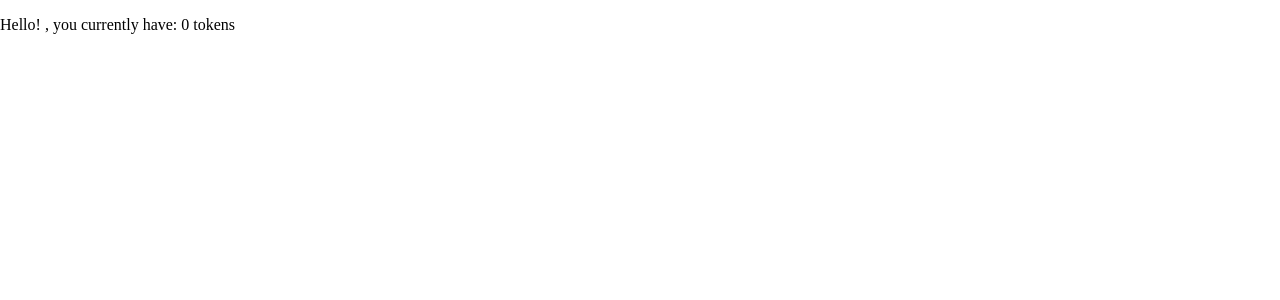
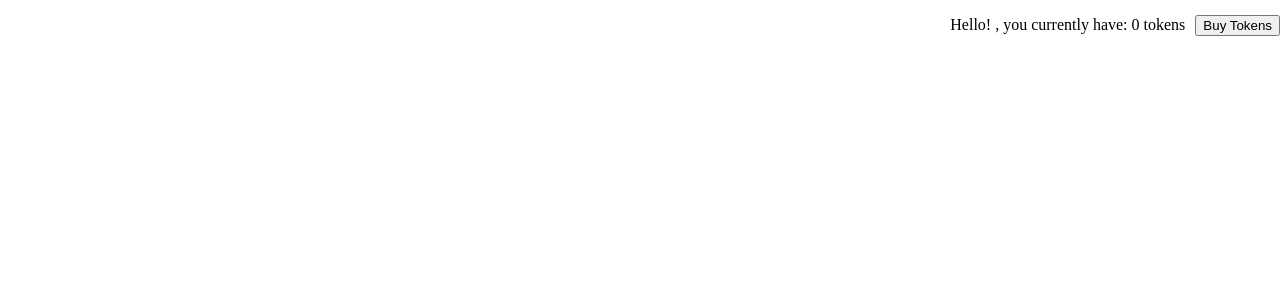
Before and after one commit to KatIsCoding/LightForceProject-Frontend, an Angular app: page / in a window 1280 px wide. Both pictures are taken after a click on the button "Login". Shown: the top 300 px of the page. Built offline with nearby package versions, Linux system fonts and the light colour scheme.

Commit message:
Update header positioning

```diff
--- a/src/app/header/header.component.css
+++ b/src/app/header/header.component.css
@@ -0,0 +1,9 @@
+header {
+  display: flex;
+  justify-content: flex-end;
+  align-items: center;
+}
+
+#userInfo {
+  margin-right: 10px;
+}
--- a/src/app/header/header.component.html
+++ b/src/app/header/header.component.html
@@ -1 +1,4 @@
-<p>Hello! {{cloudService.userData?.username}}, you currently have: {{cloudService.userData?.tokens}} tokens</p>
+<header>
+<p id="userInfo">Hello! {{cloudService.userData.username}}, you currently have: {{cloudService.userData.tokens}} tokens</p>
+<button (click)="cloudService.buyTokens()">Buy Tokens</button>
+</header>
```
